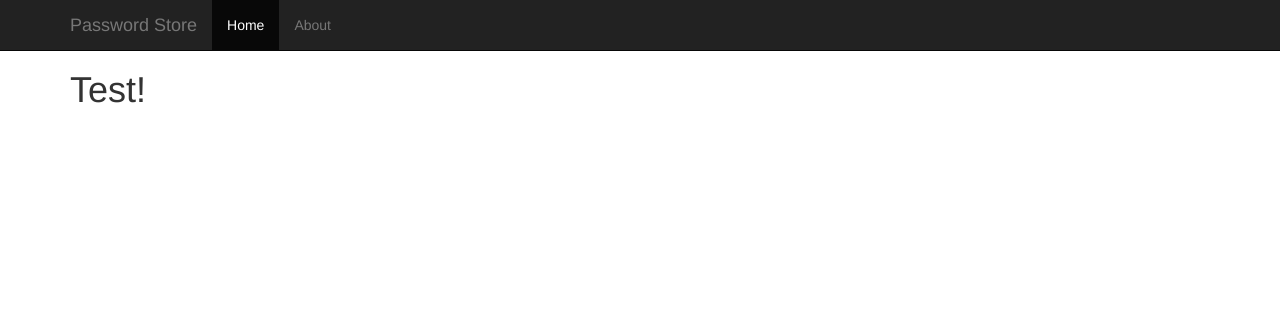
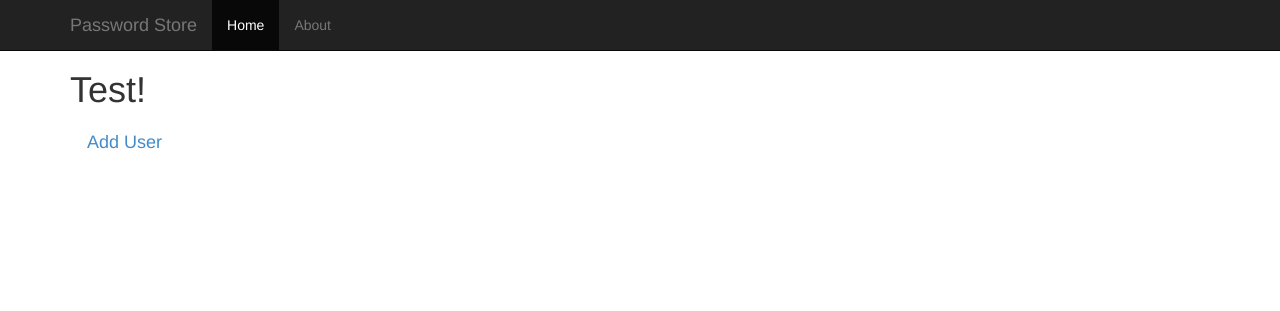
Before and after one commit to dakotak/passwordStore, a PHP site: template templates/home.twig in a window 1280 px wide. Shown: the top 311 px of the page. Run offline with PHP 8.4, Linux system fonts and the light colour scheme; the template is opened without the code that fills it, so the values that code supplies are empty; some libraries are stand-ins or nearby versions.

Commit message:
Added link.

```diff
--- a/templates/home.twig
+++ b/templates/home.twig
@@ -2,4 +2,5 @@
 
 {% block content %}
     <h1>Test!</h1>
+    <a href="/user/add" class="btn btn-lg">Add User</a>
 {% endblock %}
```
